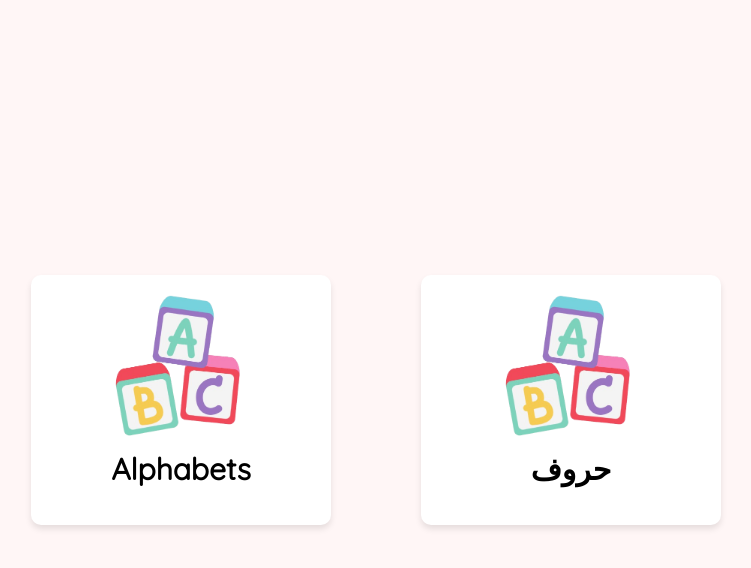
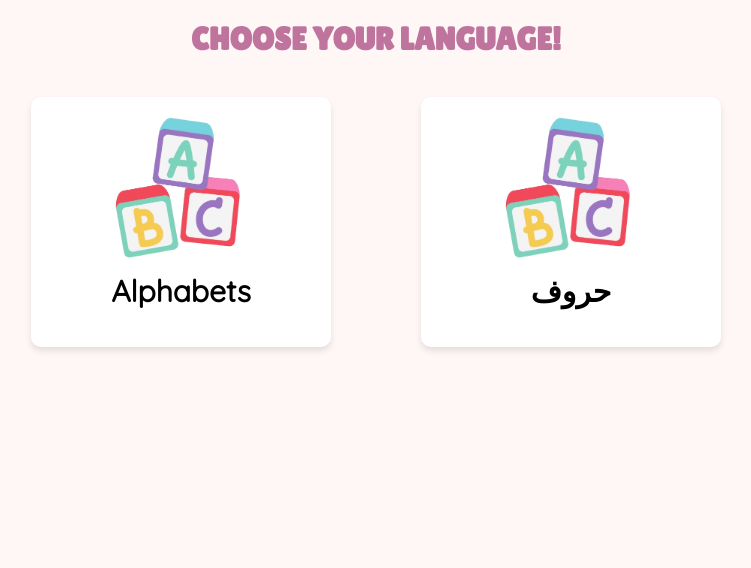
Before and after one commit to AAreesha/KidiCards---Web-Dev-Project, a React (Vite) app in the folder my-react-app/: page /category/alphabets in a window 1280 px wide. Shown: the top 568 px of the page, without its empty margins (264-1015 px from the left). Built offline with nearby package versions, Linux system fonts and the light colour scheme.

Commit message:
heading changes

```diff
--- a/my-react-app/src/pages/LanguagePage/Language.css
+++ b/my-react-app/src/pages/LanguagePage/Language.css
@@ -1,10 +1,12 @@
-.category-detail-container {
-  width: 100vw;
-  height: 100vh;
+.language-detail-container{
+  width: 100vw; /* Full viewport width */
+  height: auto; /* Change to auto to fit the content */
   display: flex;
-  justify-content: center; /* Horizontally centers the grid */
-  align-items: center; /* Vertically centers the grid */
+  flex-direction: column; /* Stack children vertically */
+  align-items: center; /* Center items horizontally */
   background-color: #fff6f6; /* Optional background color */
+  padding: 20px; /* Optional: Add padding for some space around */
+  min-height: 100vh;
 }
 
 /* Flexbox grid for category cards */
@@ -17,3 +19,15 @@
   max-width: 800px; /* Restricts the grid width to avoid stretching */
   width: 100%; /* Allows grid to take full width */
 }
+
+.languagepage-heading {
+  font-family: 'Lilita One', sans-serif;
+  font-size: 2em; /* Adjust size as needed */
+  font-weight: bold; /* Make the text bold */
+  text-align: center; /* Center the heading */
+  margin: 0; /* Remove all margins */
+  margin-bottom: 20px; /* Space between heading and grid */
+  color: #be749d; /* Set the text color */
+  text-transform: uppercase; /* Optional: Make the text uppercase */
+  background-color: #fff6f6; /* Optional: Background color to match container */
+}
--- a/my-react-app/src/pages/LanguagePage/Language.jsx
+++ b/my-react-app/src/pages/LanguagePage/Language.jsx
@@ -27,7 +27,8 @@ const CategoryDetail = () => {
   }
 
   return (
-    <div className="category-detail-container">
+    <div className="language-detail-container">
+        <h1 className="languagepage-heading">Choose your language!</h1>
       <div className="languagecategory-grid"> {/* Added this div for the grid layout */}
         {/* Render the English card */}
         <Language_SelectionCard
--- a/my-react-app/src/pages/MainPage/Mainpage.css
+++ b/my-react-app/src/pages/MainPage/Mainpage.css
@@ -1,3 +1,5 @@
+@import url('https://fonts.googleapis.com/css2?family=Lilita+One&display=swap');
+
 .category-link {
   text-decoration: none; /* No underline */
   color: inherit; /* Inherit the color of the text inside the card */
@@ -5,11 +7,13 @@
 
 .mainpage-container {
   width: 100vw; /* Full viewport width */
-  height: 100vh; /* Full viewport height */
+  height: auto; /* Change to auto to fit the content */
   display: flex;
-  justify-content: center; /* Horizontally centers the grid */
-  align-items: center; /* Vertically centers the grid */
+  flex-direction: column; /* Stack children vertically */
+  align-items: center; /* Center items horizontally */
   background-color: #fff6f6; /* Optional background color */
+  padding: 20px; /* Optional: Add padding for some space around */
+  min-height: 100vh;
 }
 
 /* Flexbox grid for category cards */
@@ -18,7 +22,18 @@
   grid-template-columns: repeat(3, 1fr); /* 3 columns */
   justify-items: center; /* Centers the cards in each column */
   gap: 20px; /* Adds space between the cards */
-  padding: 20px;
   max-width: 1200px; /* Restricts the grid width to avoid stretching */
   width: 100%; /* Full width */
 }
+
+.mainpage-heading {
+  font-family: 'Lilita One', sans-serif;
+  font-size: 2em; /* Adjust size as needed */
+  font-weight: bold; /* Make the text bold */
+  text-align: center; /* Center the heading */
+  margin: 0; /* Remove all margins */
+  margin-bottom: 20px; /* Space between heading and grid */
+  color: #649bd0; /* Set the text color */
+  text-transform: uppercase; /* Optional: Make the text uppercase */
+  background-color: #fff6f6; /* Optional: Background color to match container */
+}
--- a/my-react-app/src/pages/MainPage/Mainpage.jsx
+++ b/my-react-app/src/pages/MainPage/Mainpage.jsx
@@ -21,6 +21,7 @@ const categories = [
 const Mainpage = () => {
   return (
     <div className="mainpage-container">
+    <h1 className="mainpage-heading">Explore, Learn, and Play!</h1>
     <div className="category-grid">
       {categories.map((category, index) => (
         <Link
@@ -34,6 +35,7 @@ const Mainpage = () => {
     </div>
   </div>
   );
+
 };
 
 export default Mainpage;
```
Lines whose indentation alone changed are shown as unchanged.
